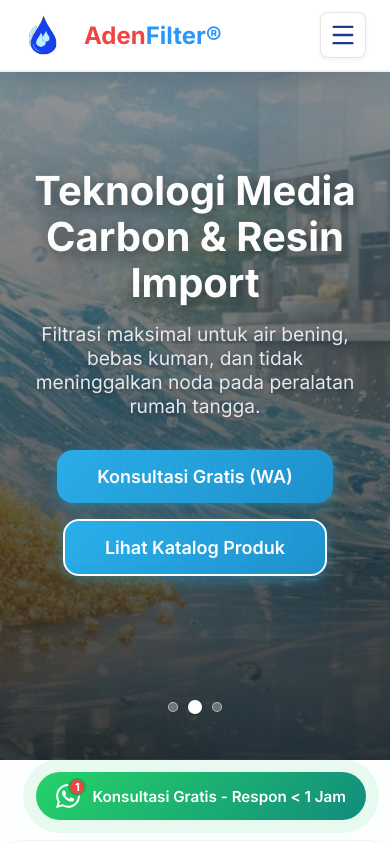
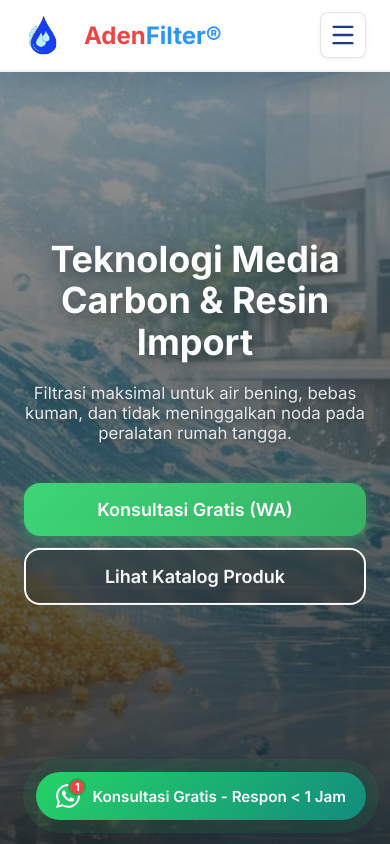
Before and after one commit to adenfilterofficial-blip/adenfilter, a React (Vite) app: page / in a window 390 px wide. Shown: the top 844 px of the page. Built offline with nearby package versions, Linux system fonts and the light colour scheme.

Commit message:
Optimize Hero Carousel for mobile: 75% focus on slide 1 (Jawa-Sulawesi), HAKI badge below headline, and thumb-friendly CTA layout

```diff
--- a/src/components/HeroCarousel.tsx
+++ b/src/components/HeroCarousel.tsx
@@ -7,19 +7,25 @@ const slides = [
     image: "/assets/images/hero-slide-1.jpg",
     title: "Air Kuning, Bau Besi, atau Berkapur? Selesai dalam 1x Instalasi!",
     subtitle: "Solusi Air Bersih Terpercaya • Terdaftar HAKI • Gratis Konsultasi & Cek Kualitas Air.",
-    overlayBg: "linear-gradient(to bottom, rgba(0,0,0,0.6) 0%, rgba(0,0,0,0.9) 100%)"
+    overlayBg: "linear-gradient(to bottom, rgba(0,0,0,0.6) 0%, rgba(0,0,0,0.9) 100%)",
+    desktopObjectPosition: "center",
+    mobileObjectPosition: "75% center"
   },
   {
     image: "/assets/images/hero-slide-2.jpg",
     title: "Teknologi Media Carbon & Resin Import",
     subtitle: "Filtrasi maksimal untuk air bening, bebas kuman, dan tidak meninggalkan noda pada peralatan rumah tangga.",
-    overlayBg: "linear-gradient(to bottom, rgba(0,0,0,0.4) 0%, rgba(0,0,0,0.85) 100%)"
+    overlayBg: "linear-gradient(to bottom, rgba(0,0,0,0.4) 0%, rgba(0,0,0,0.85) 100%)",
+    desktopObjectPosition: "center",
+    mobileObjectPosition: "center"
   },
   {
     image: "/assets/images/hero-slide-3.jpg",
     title: "Melayani Aceh hingga Papua, Pusat di Tangsel & Jogja",
     subtitle: "Sudah dipercaya lebih dari 5.000+ pelanggan residensial dan industri di seluruh Indonesia.",
-    overlayBg: "linear-gradient(to bottom, rgba(0,0,0,0.5) 0%, rgba(0,0,0,0.85) 100%)"
+    overlayBg: "linear-gradient(to bottom, rgba(0,0,0,0.5) 0%, rgba(0,0,0,0.85) 100%)",
+    desktopObjectPosition: "center",
+    mobileObjectPosition: "center"
   }
 ];
 
@@ -39,7 +45,14 @@ export const HeroCarousel: React.FC<{ ctaLink: string }> = ({ ctaLink }) => {
   return (
     <section className="hero-carousel">
       {slides.map((slide, index) => (
-        <div key={index} className={`hero-slide ${index === current ? 'active' : ''}`}>
+        <div
+          key={index}
+          className={`hero-slide ${index === current ? 'active' : ''}`}
+          style={{
+            '--desktop-bg-pos': slide.desktopObjectPosition || 'center',
+            '--mobile-bg-pos': slide.mobileObjectPosition || 'center'
+          } as React.CSSProperties}
+        >
           <img
             src={slide.image}
             alt="Hero Background"
@@ -50,25 +63,27 @@ export const HeroCarousel: React.FC<{ ctaLink: string }> = ({ ctaLink }) => {
             fetchPriority={index === 0 ? "high" : ("low" as any)}
           />
           <div className="hero-overlay" style={{ background: slide.overlayBg }}></div>
-          <div className="hero-content" style={{ padding: '120px 1.5rem 60px', width: '100%', top: '45%' }}>
+          <div className="hero-content">
+            <h1 className="hero-slide-title">{slide.title}</h1>
+
             {index === 0 && (
-              <div style={{ display: 'inline-flex', alignItems: 'center', gap: '0.4rem', background: 'rgba(255,255,255,0.15)', padding: '0.4rem 1rem', borderRadius: '50px', backdropFilter: 'blur(10px)', border: '1px solid rgba(255,255,255,0.3)', marginBottom: '1.5rem', position: 'relative', zIndex: 10 }}>
+              <div className="hero-badge">
                 <Shield size={16} color="var(--primary-color, #fff)" />
-                <span style={{ fontSize: '0.9rem', color: '#fff', fontWeight: 600 }}>Brand Terdaftar Resmi HAKI</span>
+                <span>Brand Terdaftar Resmi HAKI</span>
               </div>
             )}
-            <h1 className="hero-slide-title" style={{ marginBottom: '1rem' }}>{slide.title}</h1>
+
             {slide.subtitle && (
-              <p style={{ fontSize: '1.2rem', color: '#e2e8f0', maxWidth: '800px', margin: '0 auto 2rem', textShadow: '0 2px 4px rgba(0,0,0,0.5)' }}>
+              <p className="hero-slide-subtitle">
                 {slide.subtitle}
               </p>
             )}
 
-            <div style={{ display: 'flex', gap: '1rem', justifyContent: 'center', pointerEvents: 'auto', flexWrap: 'wrap' }}>
-              <a href={ctaLink} target="_blank" rel="noopener noreferrer" className="hero-cta" style={{ backgroundColor: '#25D366', color: '#fff' }}>
+            <div className="hero-cta-group">
+              <a href={ctaLink} target="_blank" rel="noopener noreferrer" className="hero-cta wa-cta">
                 Konsultasi Gratis (WA)
               </a>
-              <Link to="/produk" className="hero-cta" style={{ backgroundColor: 'rgba(0,0,0,0.3)', border: '2px solid #fff', color: '#fff', backdropFilter: 'blur(4px)' }}>
+              <Link to="/produk" className="hero-cta outline-cta">
                 Lihat Katalog Produk
               </Link>
             </div>
--- a/src/index.css
+++ b/src/index.css
@@ -102,6 +102,12 @@ body {
   justify-content: center;
   margin-top: 0;
 }
+@media (max-width: 768px) {
+  .hero-carousel {
+    height: 100dvh;
+    min-height: 100dvh;
+  }
+}
 
 .hero-slide {
   position: absolute;
@@ -125,6 +131,12 @@ body {
   position: absolute;
   top: 0;
   left: 0;
+  object-position: var(--desktop-bg-pos, center);
+}
+@media (max-width: 768px) {
+  .hero-bg-img {
+    object-position: var(--mobile-bg-pos, center);
+  }
 }
 
 .hero-overlay {
@@ -146,6 +158,16 @@ body {
   width: 90%;
   max-width: 900px;
   z-index: 3;
+  display: flex;
+  flex-direction: column;
+  align-items: center;
+}
+@media (max-width: 768px) {
+  .hero-content {
+    top: 50%;
+    width: 100%;
+    padding: 0 1.5rem;
+  }
 }
 
 .hero-slide-title {
@@ -154,17 +176,59 @@ body {
   color: #ffffff;
   text-shadow: 2px 4px 15px rgba(0,0,0,0.6);
   line-height: 1.15;
+  margin-bottom: 1rem;
 }
 @media (max-width: 768px) {
-  .hero-slide-title { font-size: 2.5rem; }
+  .hero-slide-title {
+    font-size: 2.25rem;
+    margin-bottom: 1.25rem;
+  }
 }
 
-.hero-static-cta {
-  position: absolute;
-  bottom: 12%;
-  left: 50%;
-  transform: translateX(-50%);
+.hero-badge {
+  display: inline-flex;
+  align-items: center;
+  gap: 0.4rem;
+  background: rgba(255,255,255,0.15);
+  padding: 0.4rem 1rem;
+  border-radius: 50px;
+  backdrop-filter: blur(10px);
+  border: 1px solid rgba(255,255,255,0.3);
+  margin-bottom: 1.5rem;
+  position: relative;
   z-index: 10;
+  color: #fff;
+  font-size: 0.9rem;
+  font-weight: 600;
+}
+
+.hero-slide-subtitle {
+  font-size: 1.2rem;
+  color: #e2e8f0;
+  max-width: 800px;
+  margin: 0 auto 2rem;
+  text-shadow: 0 2px 4px rgba(0,0,0,0.5);
+}
+@media (max-width: 768px) {
+  .hero-slide-subtitle {
+    font-size: 1.05rem;
+    margin-bottom: 2.5rem;
+  }
+}
+
+.hero-cta-group {
+  display: flex;
+  gap: 1rem;
+  justify-content: center;
+  pointer-events: auto;
+  flex-wrap: wrap;
+  width: 100%;
+}
+@media (max-width: 768px) {
+  .hero-cta-group {
+    flex-direction: column;
+    gap: 0.75rem;
+  }
 }
 
 .hero-cta {
@@ -172,16 +236,34 @@ body {
   padding: 1rem 2.5rem;
   font-size: 1.125rem;
   font-weight: 600;
-  color: var(--white);
-  background: linear-gradient(135deg, var(--primary-blue) 0%, #0284c7 100%);
   border-radius: 1rem;
   text-decoration: none;
-  box-shadow: 0 4px 14px 0 rgba(14, 165, 233, 0.4);
   transition: transform 0.3s ease, box-shadow 0.3s ease;
 }
-.hero-cta:hover {
+@media (max-width: 768px) {
+  .hero-cta {
+    width: 100%;
+    text-align: center;
+  }
+}
+.hero-cta.wa-cta {
+  background: linear-gradient(135deg, #25D366 0%, #1da851 100%);
+  color: #fff;
+  box-shadow: 0 4px 14px 0 rgba(37, 211, 102, 0.4);
+}
+.hero-cta.wa-cta:hover {
   transform: translateY(-3px);
-  box-shadow: 0 6px 20px rgba(14, 165, 233, 0.6);
+  box-shadow: 0 6px 20px rgba(37, 211, 102, 0.6);
+}
+.hero-cta.outline-cta {
+  background-color: rgba(0,0,0,0.3);
+  border: 2px solid #fff;
+  color: #fff;
+  backdrop-filter: blur(4px);
+}
+.hero-cta.outline-cta:hover {
+  transform: translateY(-3px);
+  background-color: rgba(255,255,255,0.15);
 }
 
 .carousel-control {
```
